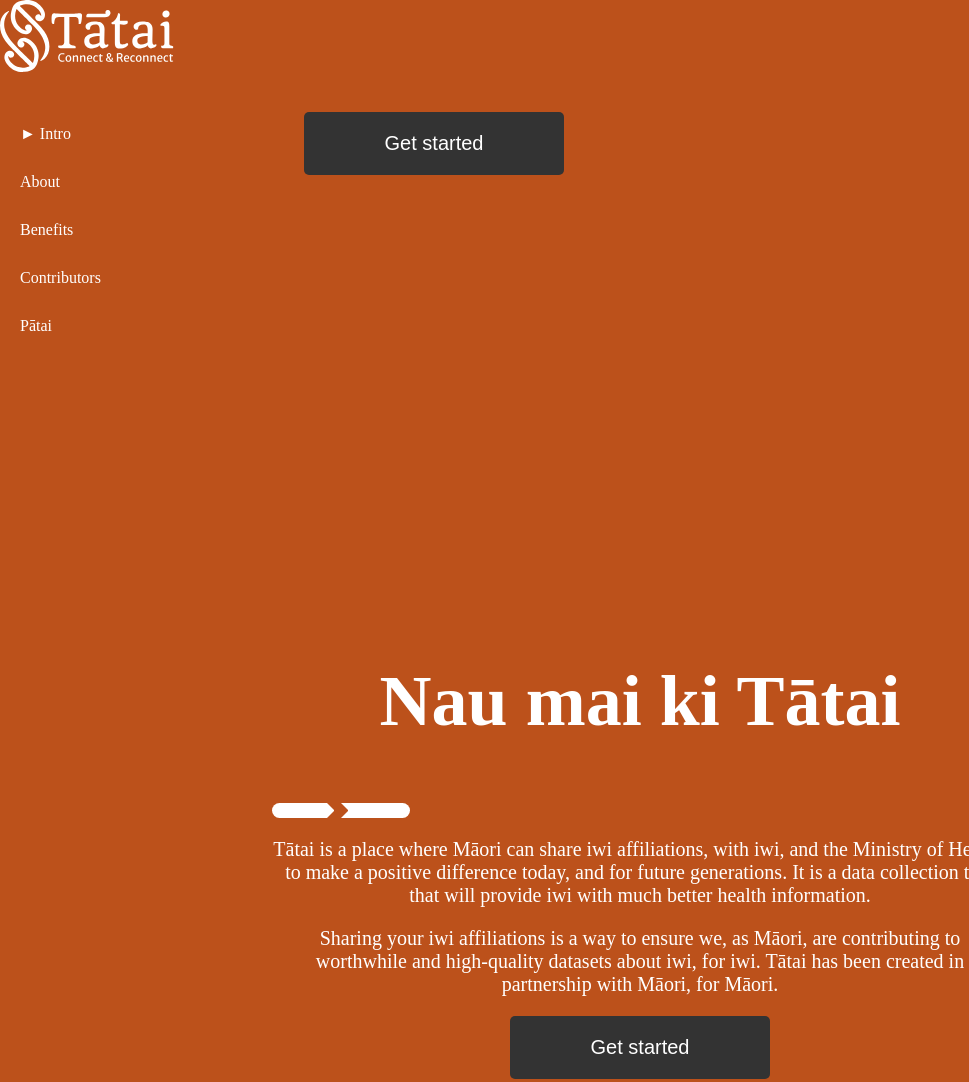
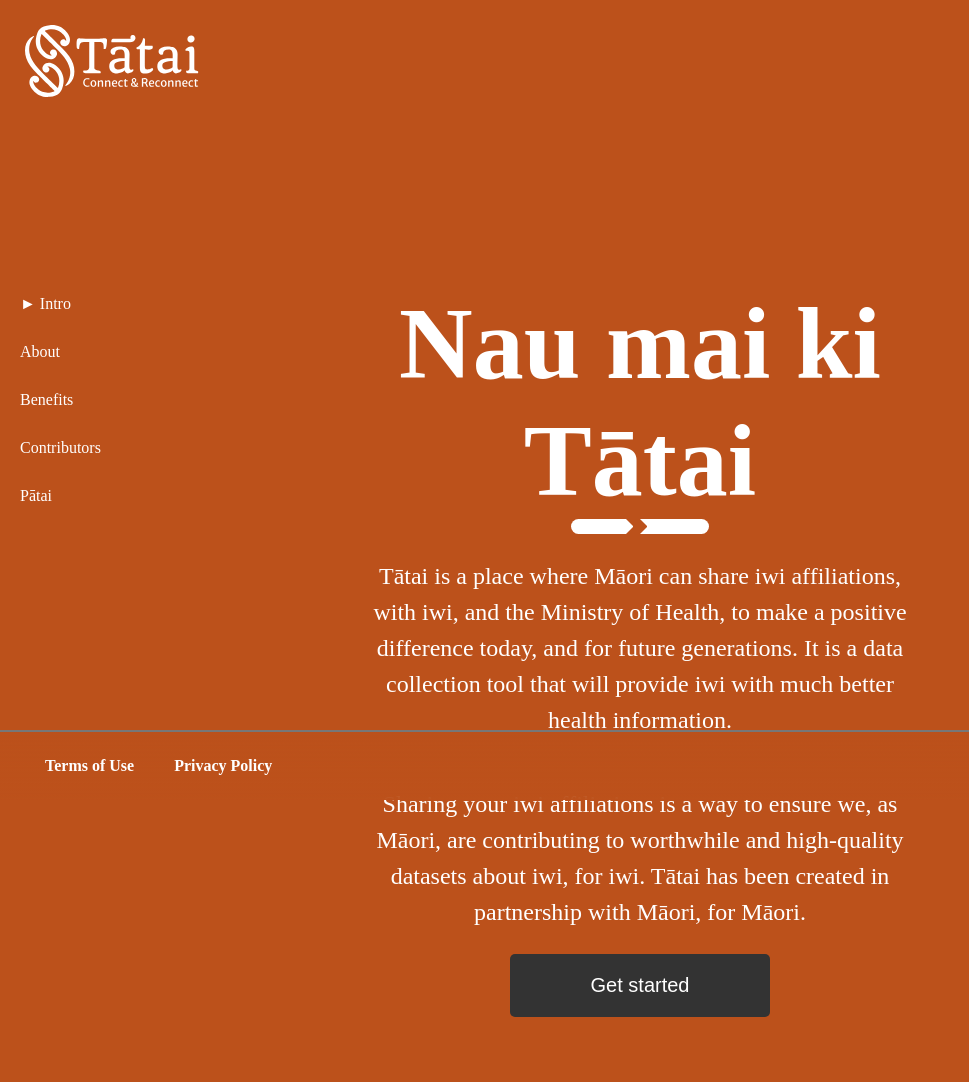
Before and after one commit to mcdojl4/web1, a plain HTML site: page index.html in a window 1280 px wide. Shown: the top 1082 px of the page, without its empty margins (0-969 px from the left). Drawn offline with Linux system fonts and the light colour scheme.

Commit message:
Add files via upload

```diff
--- a/assets/css/main.css
+++ b/assets/css/main.css
@@ -18,11 +18,36 @@ ul{
 }
 
 header {
-    height: 100px;
+    padding: 25px;
+    position: fixed;
+    top: 0;
+    right: 0;
+    left: 0;
+    display: flex;
+    align-items: center;
+}
+
+header button {
+    margin-left: auto;
+    display: none;
+}
+
+header svg{
+    height: 75px;
 }
 
 nav {
     padding: 10px;
+    position: fixed;
+
+    display: flex;
+    height: 100vh;
+    top: 0;
+
+    flex-direction: column;
+    justify-content: center;
+
+    font-family: serif;
 }
 
 nav li {
@@ -59,17 +84,36 @@ section {
     margin: 300px 0;
 }
 
+section#main_section {
+    margin-top: 200px;
+    display: flex;
+    flex-direction: column;
+    align-items: center;
+}
+
+section#main_section p{
+    width: 75%;
+}
+
+section:not(#about_section, #main_section) h1{
+    text-align: center;
+    font-size: 64px;
+    margin-bottom: 20px;
+}
+
 h1{
     font-family: serif;
 }
 
 h1#main_title {
-    font-size: 72px;
+    font-size: 102px;
+    margin-bottom: 0;
 }
 
 /*Arrow symbol in Home section*/
 .border, .full-border{
     display:flex;
+    justify-content: center;
   }
 
   .cap{
@@ -103,8 +147,11 @@ h1#main_title {
     border-top-right-radius:100%;
   }
 
+  /***************************************/
+
 p {
-    font-size: 20px ;
+    font-size: 24px ;
+    line-height: 1.5;
 }
 
 button {
@@ -139,7 +186,24 @@ ul.faq li div::before {
 }
 
 footer{
-    background: linear-gradient(white, #BC511B);
+    background: linear-gradient(transparent, #BC511B);
     padding: 25px;
     border-top:#777 2px solid;
+    position: fixed;
+    bottom: 0;
+    left: 0;
+    right: 0;
 }
+
+footer ul{
+    display: flex;
+}
+
+footer ul li {
+    padding: 0 20px;
+}
+
+footer ul li a {
+    text-decoration: none;
+    font-weight: bold;
+}
```
